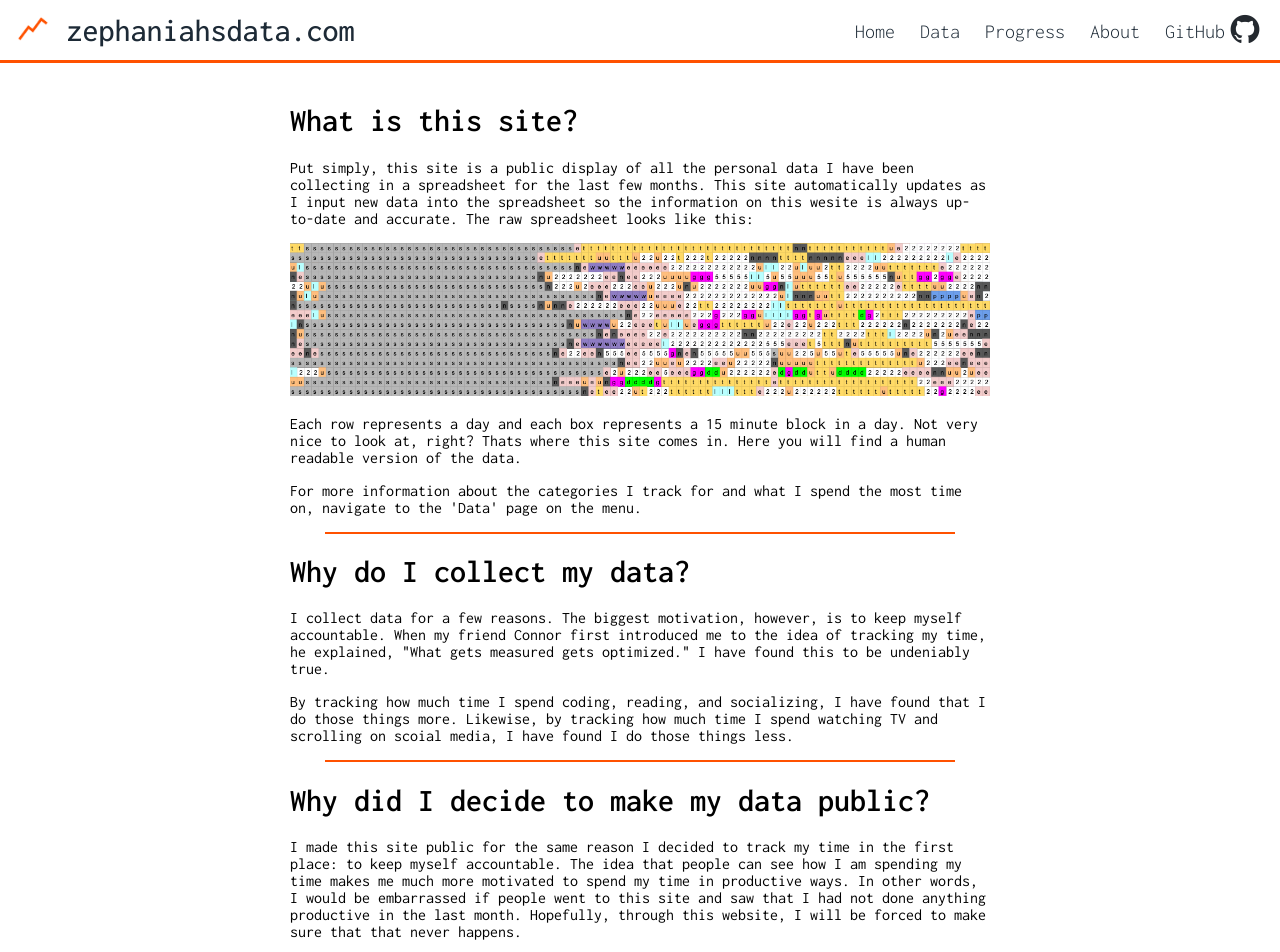
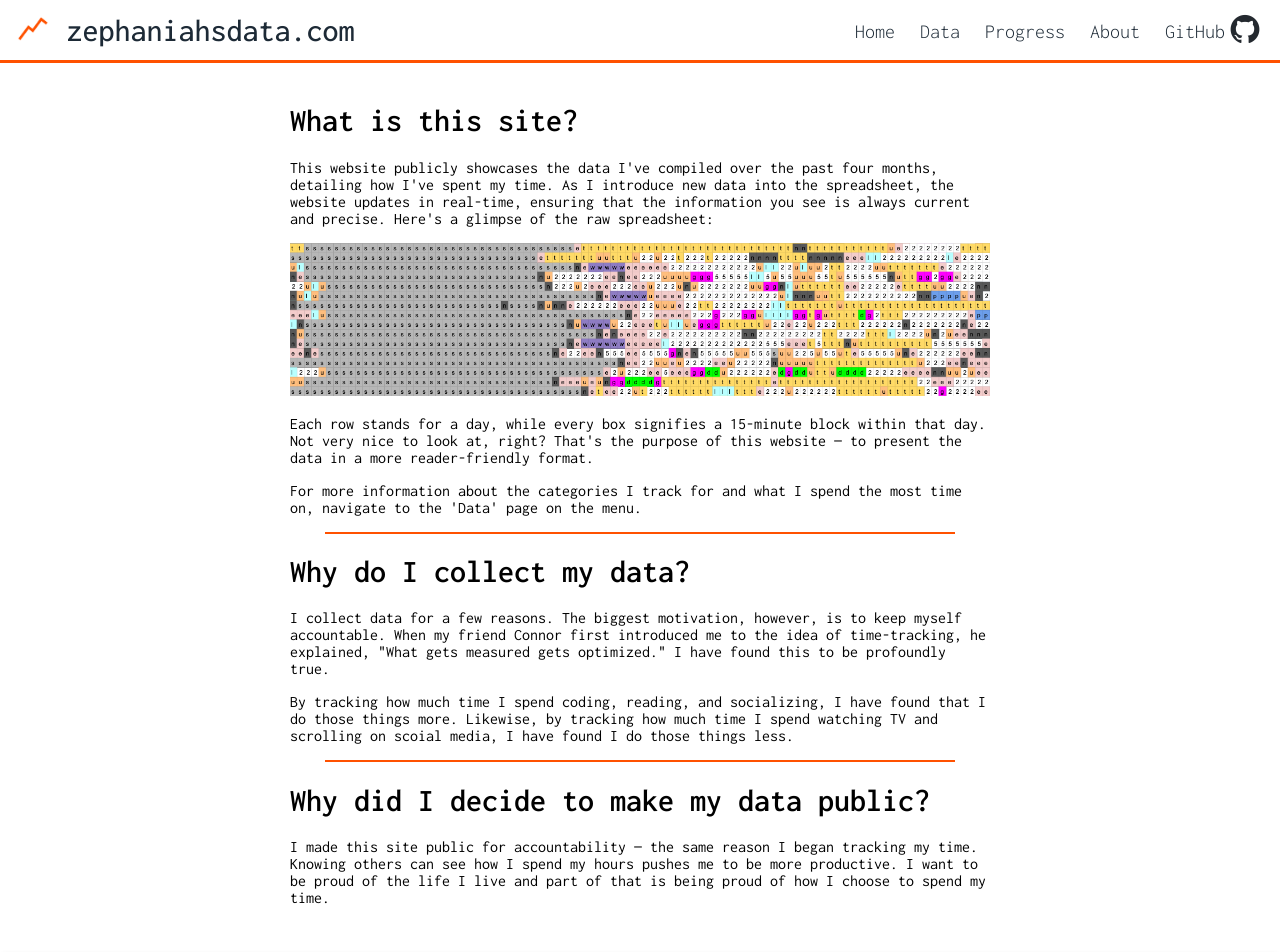
Before and after one commit to zroe1/productivity-site, a Next.js app: page /about in a window 1280 px wide. Shown: the top 952 px of the page. Built offline with nearby package versions, Linux system fonts and the light colour scheme.

Commit message:
used GTP-4 to fix text on data page for grammar and clarity

```diff
--- a/src/app/about/page.js
+++ b/src/app/about/page.js
@@ -7,33 +7,33 @@ const About = () => {
             <div className={styles.innerContainer}>
                 <h1 className={styles.title}>What is this site?</h1>
                 <p>
-                    Put simply, this site is a public display of all the personal
-                    data I have been collecting in a spreadsheet for the last
-                    few months. This site automatically updates as I input new
-                    data into the spreadsheet so the information on this wesite
-                    is always up-to-date and accurate. The raw spreadsheet looks
-                    like this:
+                    This website publicly showcases the data I've compiled over
+                    the past four months, detailing how I've spent my time. As I
+                    introduce new data into the spreadsheet, the website updates
+                    in real-time, ensuring that the information you see is
+                    always current and precise. Here's a glimpse of the raw
+                    spreadsheet:
                 </p>
                 <img width="100%" src="spreadsheet.png"/>
                 <p>
-                    Each row represents a day and each box represents
-                    a 15 minute block in a day. Not very nice to look at, right?
-                    Thats where this site comes in. Here you will find a human
-                    readable version of the data.
+                    Each row stands for a day, while every box signifies a
+                    15-minute block within that day. Not very nice to look at,
+                    right? That's the purpose of this website — to
+                    present the data in a more reader-friendly format.
                 </p>
                 <p>
-                    For more information about the
-                    categories I track for and what I spend the most time on, navigate to the 'Data' page on
-                    the menu.
+                    For more information about the categories I track for and
+                    what I spend the most time on, navigate to the 'Data' page
+                    on the menu.
                 </p>
                 <div className={styles.divider}></div>
                 <h1 className={styles.title}>Why do I collect my data?</h1>
                 <p>
                     I collect data for a few reasons. The biggest motivation,
                     however, is to keep myself accountable. When my friend Connor
-                    first introduced me to the idea of tracking my time, he
+                    first introduced me to the idea of time-tracking, he
                     explained, "What gets measured gets optimized." I have found
-                    this to be undeniably true.
+                    this to be profoundly true.
                 </p>
                 <p>
                     By tracking how much time I spend coding, reading, and
@@ -45,14 +45,11 @@ const About = () => {
                 <div className={styles.divider}></div>
                 <h1 className={styles.title}>Why did I decide to make my data public?</h1>
                 <p>
-                    I made this site public for the same reason I decided to
-                    track my time in the first place: to keep myself accountable.
-                    The idea that people can see how I am spending my time makes
-                    me much more motivated to spend my time in productive ways.
-                    In other words, I would be embarrassed if people went to this
-                    site and saw that I had not done anything productive in the
-                    last month. Hopefully, through this website, I will be forced
-                    to make sure that that never happens.
+                  I made this site public for accountability — the same reason I
+                  began tracking my time. Knowing others can see how I spend my
+                  hours pushes me to be more productive. I want to be proud of
+                  the life I live and part of that is being proud of how I
+                  choose to spend my time.
                 </p>
             </div>
             <Footer />
```
